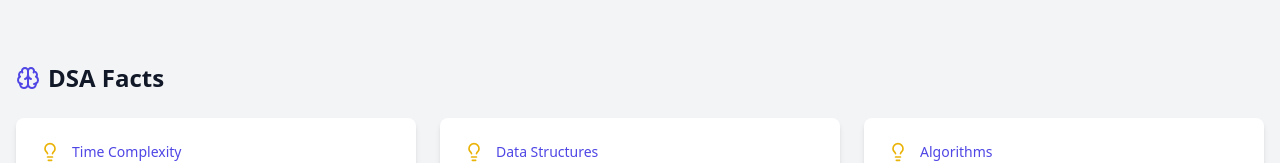
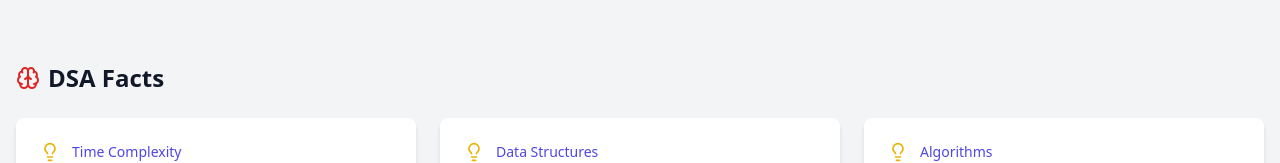
Before and after one commit to rayaansomaiah/Gamified-dsa, a React (Vite) app: page / in a window 1280 px wide. Shown: the part 290-453 px from the top of the page. Built offline with nearby package versions, Linux system fonts and the light colour scheme.

Commit message:
font color

```diff
--- a/src/components/home/HomePage.tsx
+++ b/src/components/home/HomePage.tsx
@@ -33,7 +33,7 @@ const HomePage = () => {
       {/* DSA Facts */}
       <section className="mb-16">
         <h2 className="text-2xl font-bold text-gray-900 mb-6 flex items-center gap-2">
-          <Brain className="w-6 h-6 text-indigo-600" />
+          <Brain className="w-6 h-6 text-red-600" />
           DSA Facts
         </h2>
         <div className="grid grid-cols-1 md:grid-cols-2 lg:grid-cols-3 gap-6">
```
Also changed, not shown: 1 other file (tests, documents, lock files or other folders).
